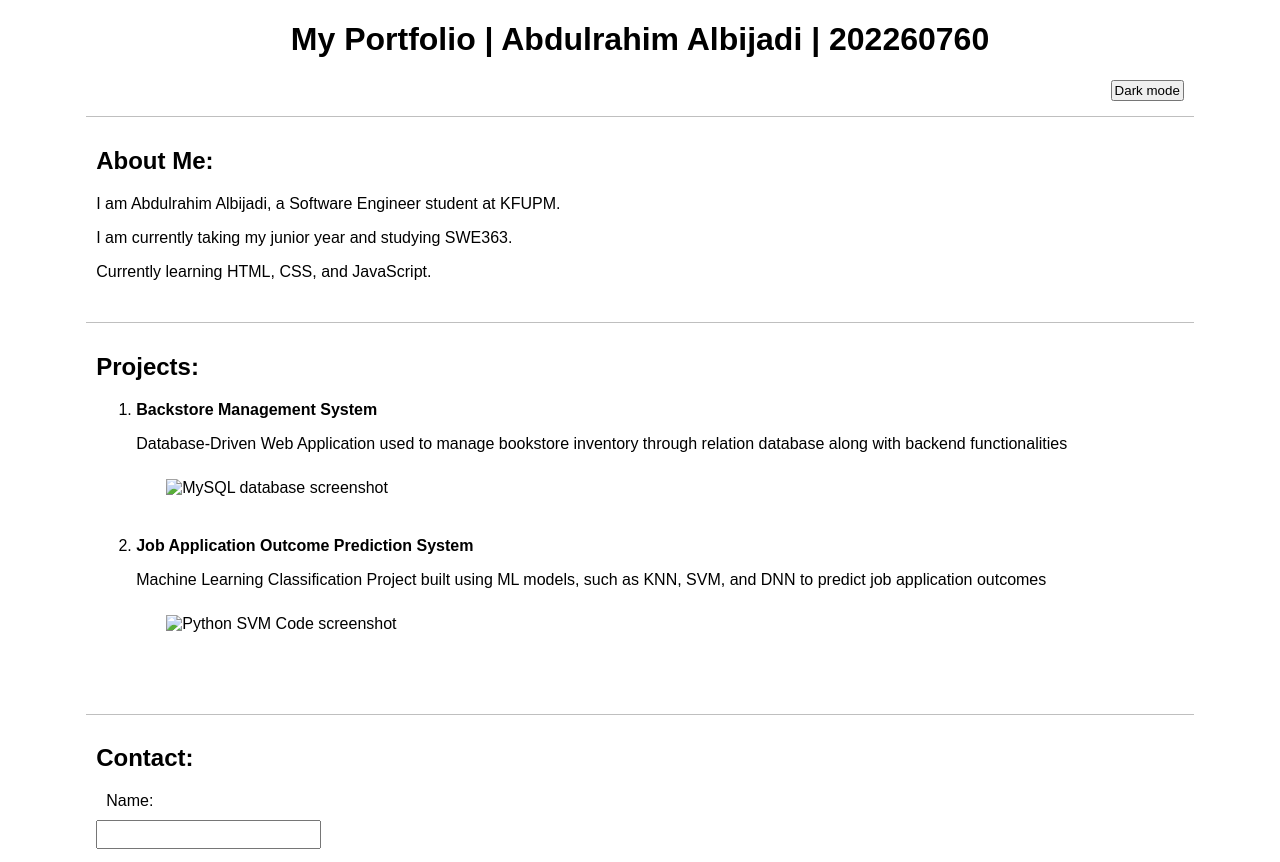
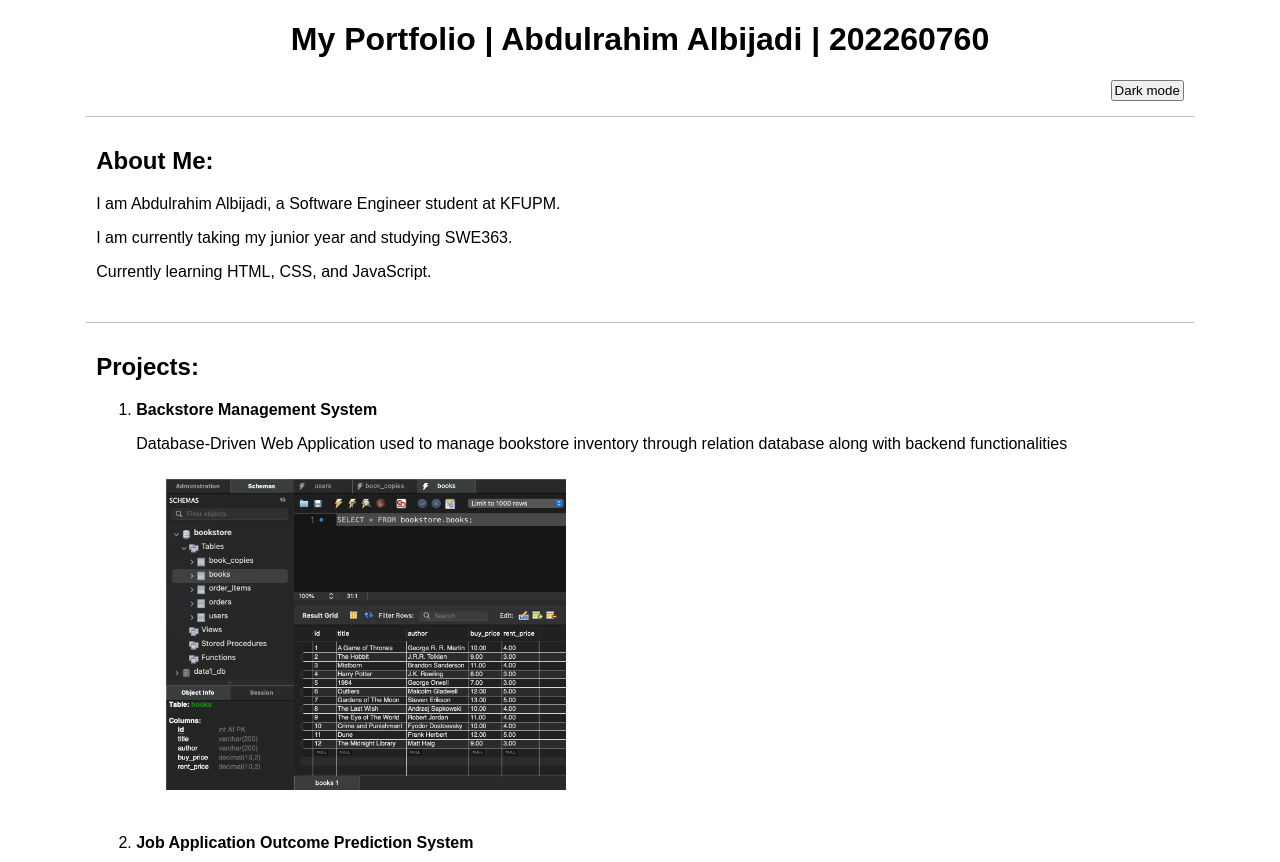
Before and after one commit to B9-2/202260760-Abdulrahim-assignment1, a plain HTML site: page index.html in a window 1280 px wide. Shown: the top 862 px of the page. Drawn offline with Linux system fonts and the light colour scheme; the site is published under a folder, as on GitHub Pages, so addresses that start at the root find nothing.

Commit message:
index.html

```diff
--- a/index.html
+++ b/index.html
@@ -24,12 +24,12 @@
                     <li>
                         <strong>Backstore Management System</strong>
                         <p>Database-Driven Web Application used to manage bookstore inventory through relation database along with backend functionalities</p>
-                        <img src="/assets/images/BookstoreMySQL.png" alt="MySQL database screenshot" width="400">
+                        <img src="assets/images/BookstoreMySQL.png" alt="MySQL database screenshot" width="400">
                     </li>
                     <li>
                         <strong>Job Application Outcome Prediction System</strong>
                         <p>Machine Learning Classification Project built using ML models, such as KNN, SVM, and DNN to predict job application outcomes</p>
-                        <img src="/assets/images/JupyterNB-PythonSVM.jpeg" alt="Python SVM Code screenshot" width="400">
+                        <img src="assets/images/JupyterNB-PythonSVM.jpeg" alt="Python SVM Code screenshot" width="400">
                     </li>
                 </ol>
             </section>
```
